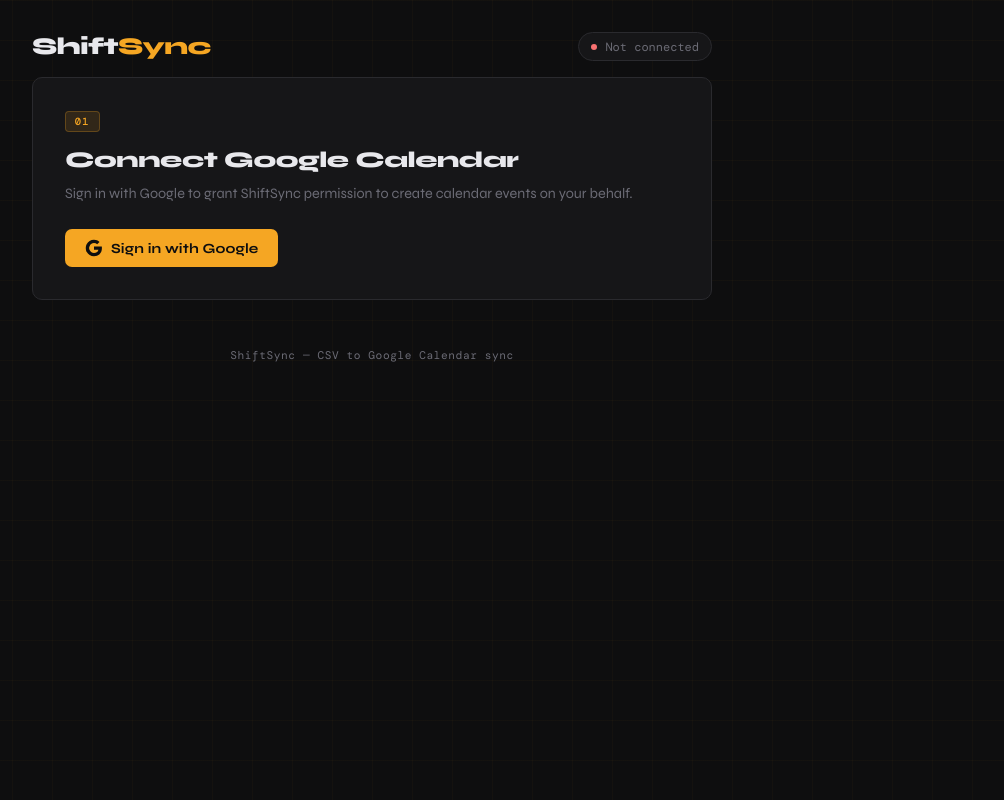
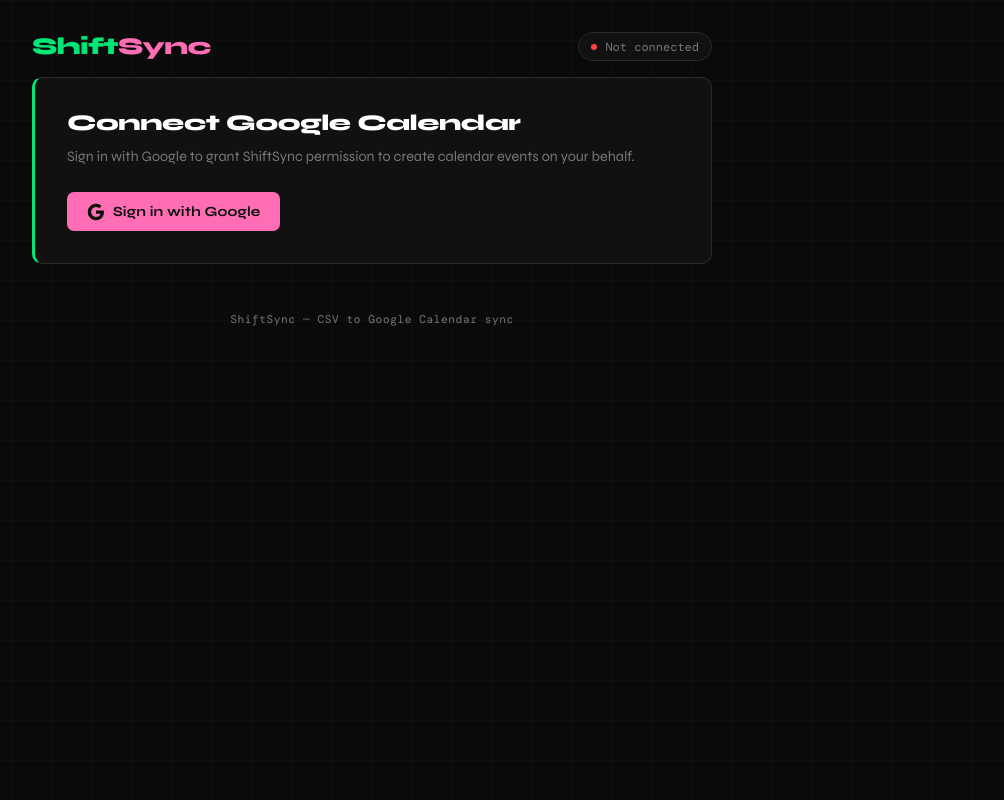
Before and after one commit to capitanminovel/ShiftSync, a Flask app: page / in a window 1280 px wide. Shown: the whole page, without its empty margins (268-1272 px from the left). Run offline with Flask 3, Linux system fonts and the light colour scheme.

Commit message:
Redesign: black/pink/green/white theme, remove step badges

```diff
--- a/static/style.css
+++ b/static/style.css
@@ -1,21 +1,20 @@
 /* --------------------------------------------------------
-   ShiftSync — Industrial-utilitarian aesthetic
+   ShiftSync — Black, pink, green & white palette
    Font: Syne (display) + DM Mono (data/code)
-   Palette: near-black bg, amber accent, clean off-whites
    -------------------------------------------------------- */
 
 :root {
-  --bg:          #0e0e0f;
-  --surface:     #161618;
-  --surface-2:   #1e1e21;
-  --border:      #2a2a2e;
-  --text:        #e8e8ec;
-  --text-muted:  #6b6b75;
-  --accent:      #f5a623;
-  --accent-dim:  rgba(245,166,35,0.12);
-  --green:       #3ecf8e;
-  --red:         #f87171;
-  --blue:        #60a5fa;
+  --bg:          #0a0a0a;
+  --surface:     #111111;
+  --surface-2:   #1a1a1a;
+  --border:      #2a2a2a;
+  --text:        #ffffff;
+  --text-muted:  #777777;
+  --accent:      #ff6eb4;
+  --accent-dim:  rgba(255,110,180,0.12);
+  --green:       #00e676;
+  --red:         #ff4444;
+  --blue:        #00e676;
   --radius:      10px;
   --font-display: 'Syne', sans-serif;
   --font-mono:    'DM Mono', monospace;
@@ -43,8 +42,8 @@ body {
   position: fixed;
   inset: 0;
   background-image:
-    linear-gradient(rgba(245,166,35,0.03) 1px, transparent 1px),
-    linear-gradient(90deg, rgba(245,166,35,0.03) 1px, transparent 1px);
+    linear-gradient(rgba(255,110,180,0.04) 1px, transparent 1px),
+    linear-gradient(90deg, rgba(255,110,180,0.04) 1px, transparent 1px);
   background-size: 40px 40px;
   pointer-events: none;
   z-index: 0;
@@ -69,6 +68,7 @@ header {
   color: var(--text);
 }
 .logo span { color: var(--accent); }
+.logo .logo-green { color: var(--green); }
 
 .auth-pill {
   display: flex;
@@ -107,6 +107,7 @@ main {
 .card {
   background: var(--surface);
   border: 1px solid var(--border);
+  border-left: 3px solid var(--green);
   border-radius: var(--radius);
   padding: 2rem;
   animation: slideUp 0.35s ease both;
@@ -125,7 +126,7 @@ main {
   letter-spacing: 0.12em;
   color: var(--accent);
   background: var(--accent-dim);
-  border: 1px solid rgba(245,166,35,0.25);
+  border: 1px solid rgba(255,110,180,0.25);
   display: inline-block;
   padding: 0.2rem 0.55rem;
   border-radius: 4px;
@@ -179,7 +180,7 @@ code {
   background: var(--accent);
   color: #0e0e0f;
 }
-.btn-primary:hover { background: #f7b84b; transform: translateY(-1px); }
+.btn-primary:hover { background: #ff90c8; transform: translateY(-1px); }
 .btn-primary:active { transform: translateY(0); }
 
 .btn-outline {
@@ -261,8 +262,8 @@ code {
   border: 1px solid;
 }
 .feedback.hidden { display: none; }
-.feedback.info  { background: rgba(96,165,250,0.08); border-color: rgba(96,165,250,0.3); color: var(--blue); }
-.feedback.error { background: rgba(248,113,113,0.08); border-color: rgba(248,113,113,0.3); color: var(--red); }
+.feedback.info  { background: rgba(0,230,118,0.08); border-color: rgba(0,230,118,0.3); color: var(--green); }
+.feedback.error { background: rgba(255,68,68,0.08); border-color: rgba(255,68,68,0.3); color: var(--red); }
 
 /* ---- Table ---- */
 .table-wrap {
@@ -284,7 +285,7 @@ thead th {
   padding: 0.6rem 0.85rem;
   text-align: left;
   font-weight: 500;
-  color: var(--text-muted);
+  color: var(--green);
   letter-spacing: 0.05em;
   font-size: 0.7rem;
   text-transform: uppercase;
--- a/templates/index.html
+++ b/templates/index.html
@@ -12,7 +12,7 @@
   <div class="bg-grid"></div>
 
   <header>
-    <div class="logo">Shift<span>Sync</span></div>
+    <div class="logo"><span class="logo-green">Shift</span><span>Sync</span></div>
     <div id="auth-status" class="auth-pill">
       <span class="dot"></span>
       <span id="auth-label">Checking...</span>
@@ -22,7 +22,6 @@
   <main>
     <!-- Step 1: Login -->
     <section id="step-login" class="card hidden">
-      <div class="step-badge">01</div>
       <h2>Connect Google Calendar</h2>
       <p>Sign in with Google to grant ShiftSync permission to create calendar events on your behalf.</p>
       <a href="/login" class="btn btn-primary">
@@ -33,7 +32,6 @@
 
     <!-- Step 2: Upload -->
     <section id="step-upload" class="card hidden">
-      <div class="step-badge">02</div>
       <h2>Upload Schedule CSV</h2>
       <p>Accepts <code>.xlsx</code> (weekly grid format) or <code>.csv</code> with columns: <code>employee</code>, <code>date</code>, <code>start time</code>, <code>end time</code>.</p>
 
@@ -52,7 +50,6 @@
 
     <!-- Step 3: Preview -->
     <section id="step-preview" class="card hidden">
-      <div class="step-badge">03</div>
       <h2>Review Shifts</h2>
       <p id="preview-summary"></p>
 
@@ -82,7 +79,6 @@
 
     <!-- Step 4: Results -->
     <section id="step-results" class="card hidden">
-      <div class="step-badge">04</div>
       <h2>Sync Complete</h2>
 
       <div class="results-grid">
```
